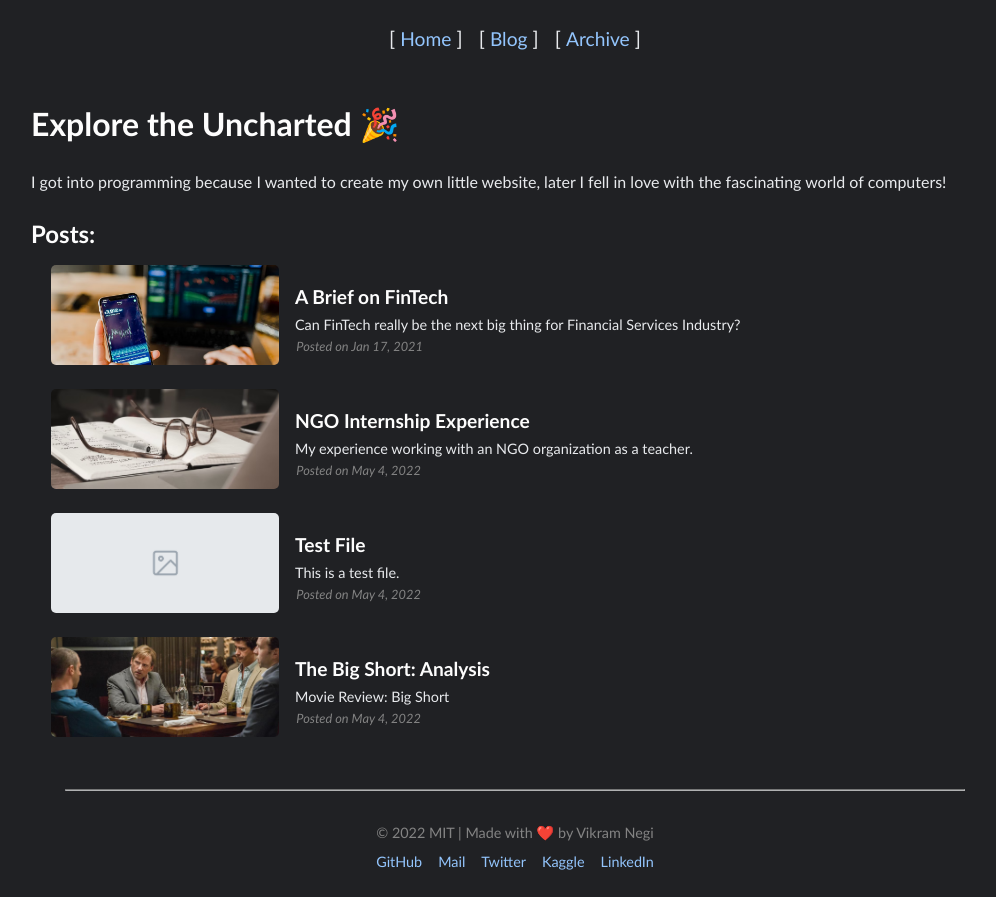
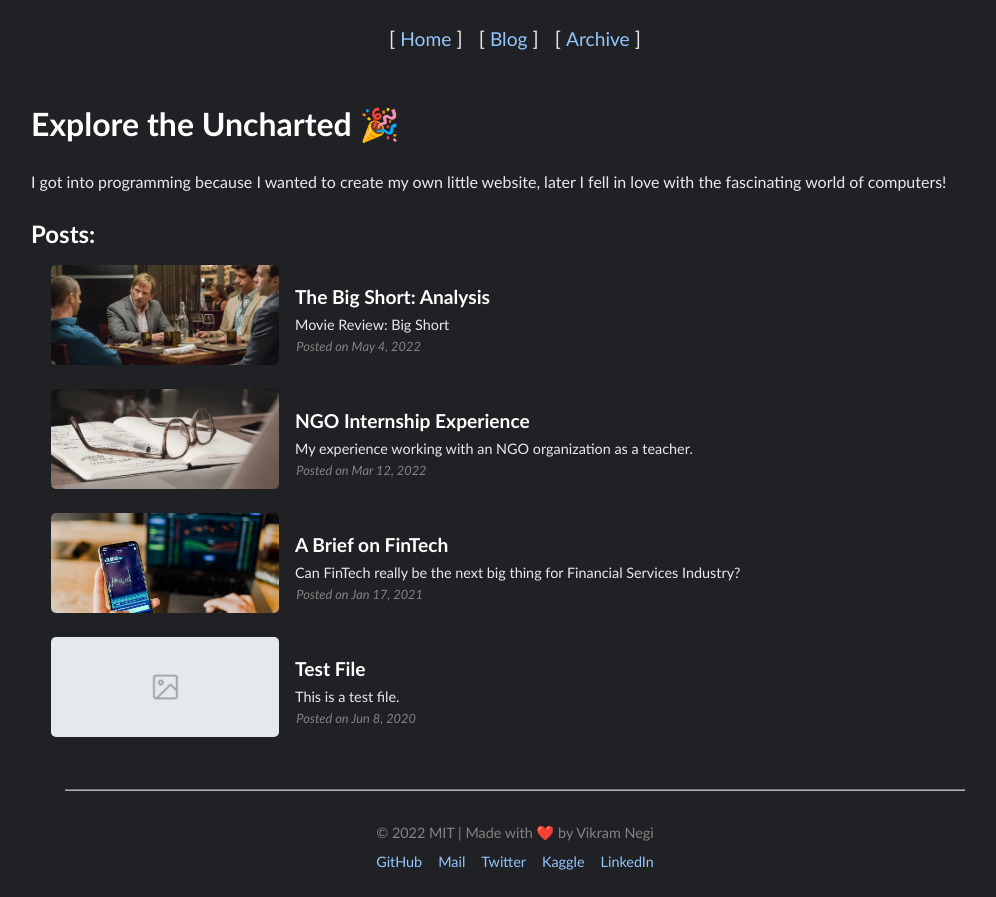
Before and after one commit to lostvikx/website-nextjs, a Next.js app: page /blog in a window 1280 px wide. Shown: the whole page, without its empty margins (125-1121 px from the left). Built offline with nearby package versions, Linux system fonts and the light colour scheme.

Commit message:
posts sorted

```diff
--- a/pages/blog/index.js
+++ b/pages/blog/index.js
@@ -5,16 +5,21 @@ import Layout from "../../components/Layout";
 import Link from "next/link";
 import Image from "next/image";
 
-export default function Blog({posts}) {
-  console.log(posts);
+export default function Blog({ posts }) {
+  // console.log(posts);
+  // console.log(new Date(posts[0].metaData.date).getTime())
 
   return (
     <Layout title="Blog | Vikram Negi" blog={true}>
+
       <h1>Explore the Uncharted 🎉</h1>
       <p>
         I got into programming because I wanted to create my own little website, later I fell in love with the fascinating world of computers!
       </p>
+
       <h2>Posts:</h2>
+
+      {/* All Posts */}
       <div id="all-posts">
         {posts.map((post, index) => {
           return (
@@ -73,7 +78,9 @@ export async function getStaticProps() {
 
   return {
     props: {
-      posts
+      posts: posts.sort((a, b) => {
+        return new Date(a.metaData.date).getTime() > new Date(b.metaData.date).getTime() ? -1 : 1;
+      })
     }
   }
 }
--- a/posts/ngo-internship.md
+++ b/posts/ngo-internship.md
@@ -1,6 +1,6 @@
 ---
 title: "NGO Internship Experience"
-date: "May 4, 2022"
+date: "Mar 12, 2022"
 excerpt: "My experience working with an NGO organization as a teacher."
 cover_image: "/images/posts/ngo-internship.avif"
 ---
--- a/posts/test.md
+++ b/posts/test.md
@@ -1,6 +1,6 @@
 ---
 title: "Test File"
-date: "May 4, 2022"
+date: "Jun 8, 2020"
 excerpt: "This is a test file."
 cover_image: ""
 ---
```
